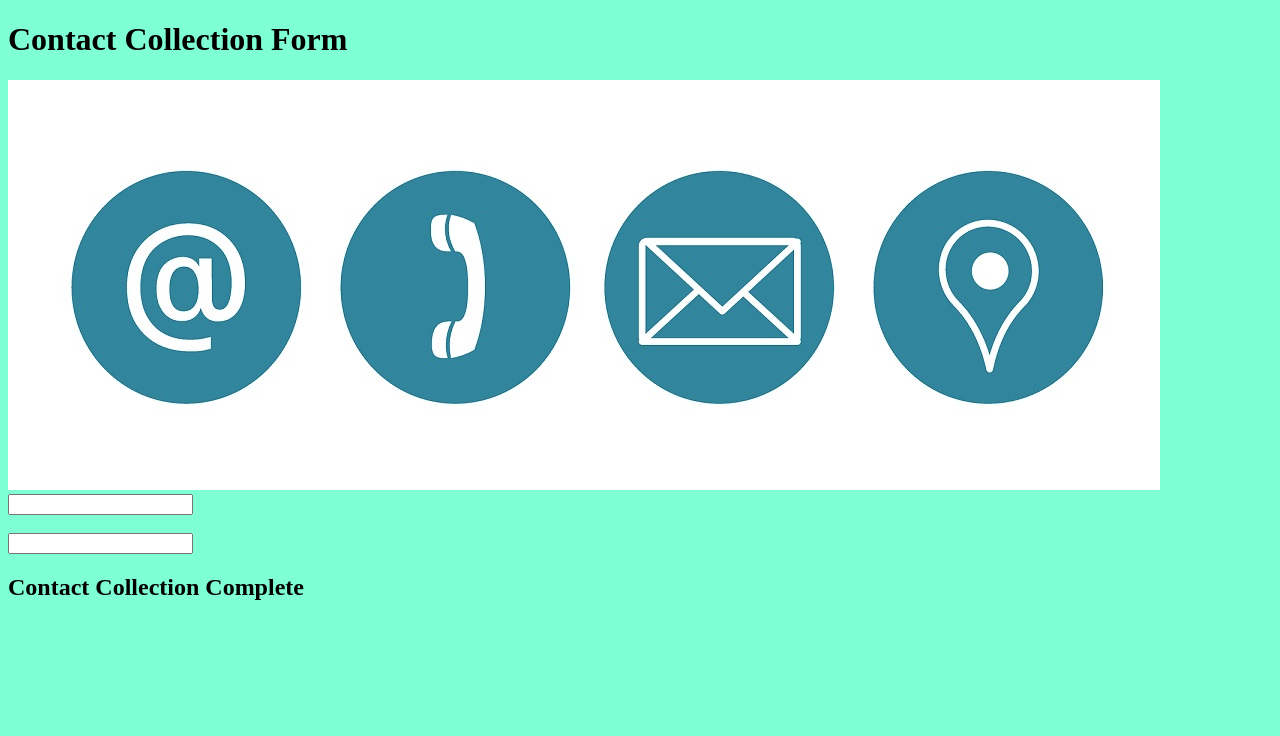
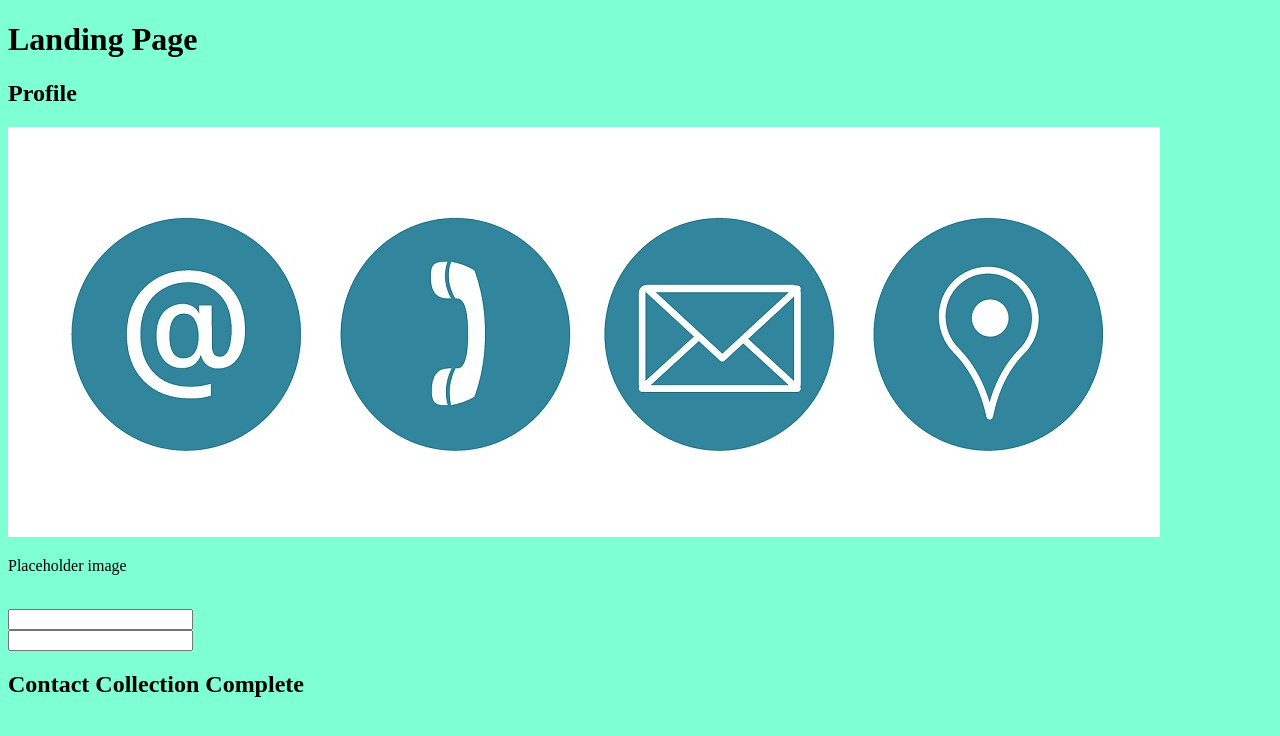
Before and after one commit to Christian-Hoffman/git-init-sample, a plain HTML site: page index.html in a window 1280 px wide. Drawn offline with Linux system fonts and the light colour scheme.

Commit message:
added main, section, and form

```diff
--- a/index.html
+++ b/index.html
@@ -6,21 +6,27 @@
     <meta http-equiv="X-UA-Compatible" content="IE=edge">
     <meta name="viewport" content="width=device-width, initial-scale=1.0">
     <link rel="stylesheet" type="text/css" href="./assets/style.css">
-    <title>Contact Collection Form</title>
+    <title>Landing Page</title>
 </head>
 
 <body>
     <header>
-        <h1>Contact Collection Form</h1>
+        <h1>Landing Page</h1>
     </header>
 
-    <img src="./assets/images/Contact-Information.jpg" alt="contact information">
-    <br>
-    <input type="text">
-    <br>
-
-    <br>
-    <input type="email">
+    <main>
+        <section>
+            <h2>Profile</h2>
+            <img src="./assets/images/Contact-Information.jpg" alt="contact information" >
+            <p>Placeholder image</p>
+        </section>
+        <br>
+        <form>
+            <input type="text">
+            <br>
+            <input type="email">
+        </form>
+    </main>
 
     <footer>
         <h2>Contact Collection Complete</h2>
```
